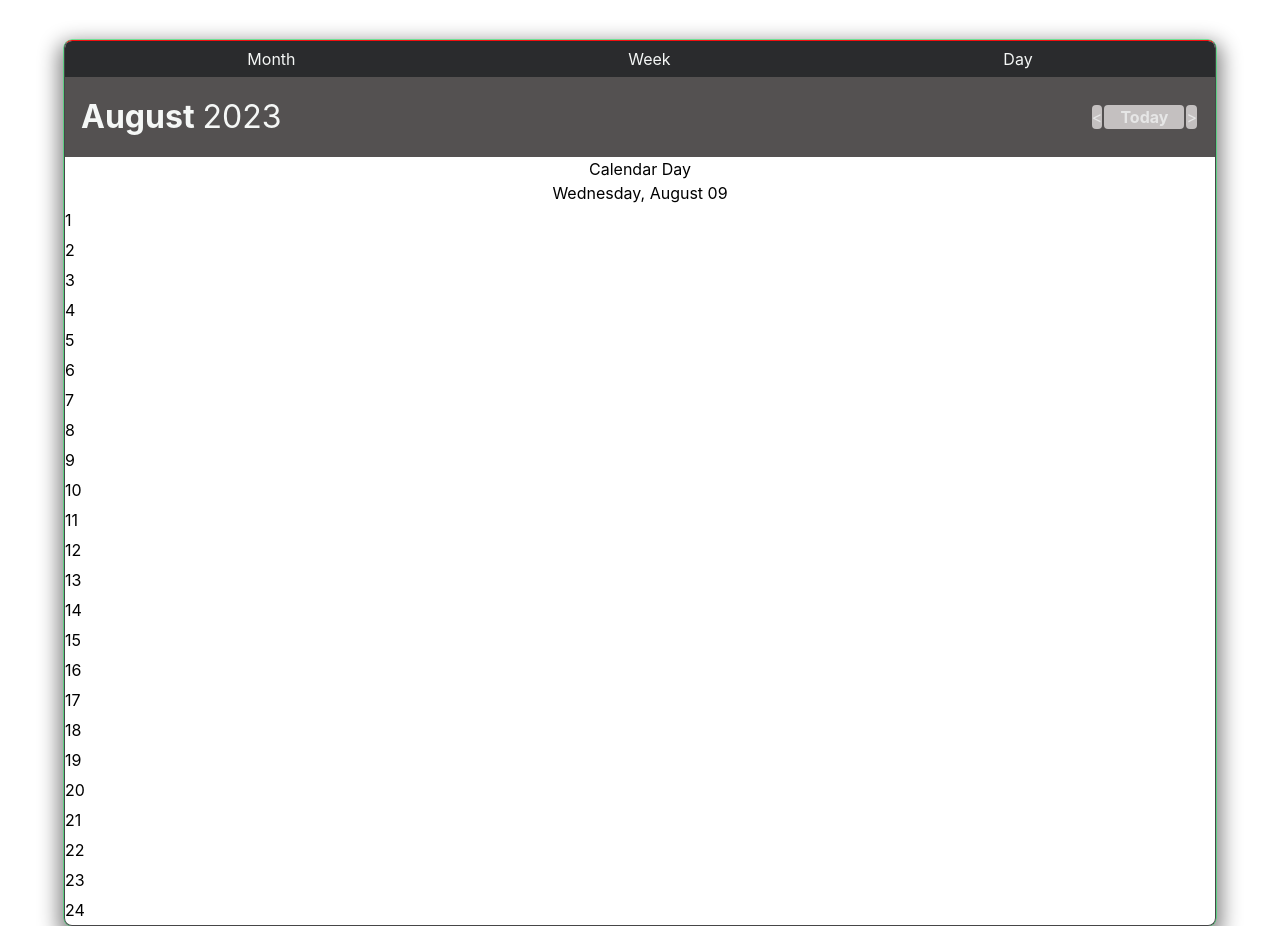
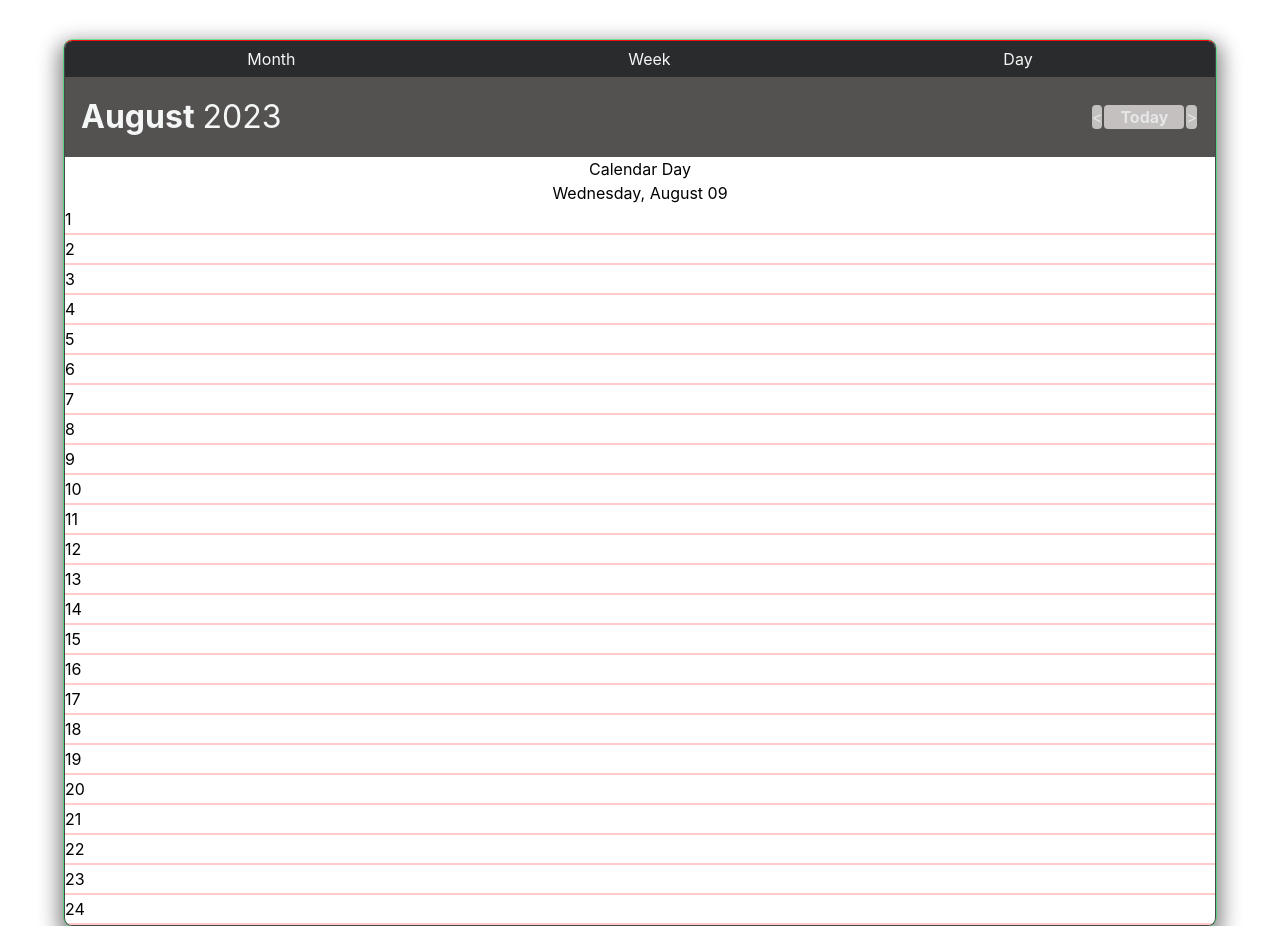
Before and after one commit to Minaht007/my-calendar, a React (Create React App) app: page /day in a window 1280 px wide. Built offline with nearby package versions, Linux system fonts and the light colour scheme.

Commit message:
border Day

```diff
--- a/src/components/helper/calendarDay.jsx
+++ b/src/components/helper/calendarDay.jsx
@@ -11,9 +11,12 @@ const CalendarDay = () => {
       <h3>Calendar Day</h3>
       <div>
         <p>{format(currentDay, "eeee, MMMM dd")}</p>
-        <div>
+        <div mt-10>
           {Array.from({ length: 24 }).map((_, index) => (
-            <div key={index} className="flex h-[30px] items-center">
+            <div
+              key={index}
+              className="flex h-[30px] items-center  border-b-2 border-red-200"
+            >
               <p>{index + 1}</p>
             </div>
           ))}
```
